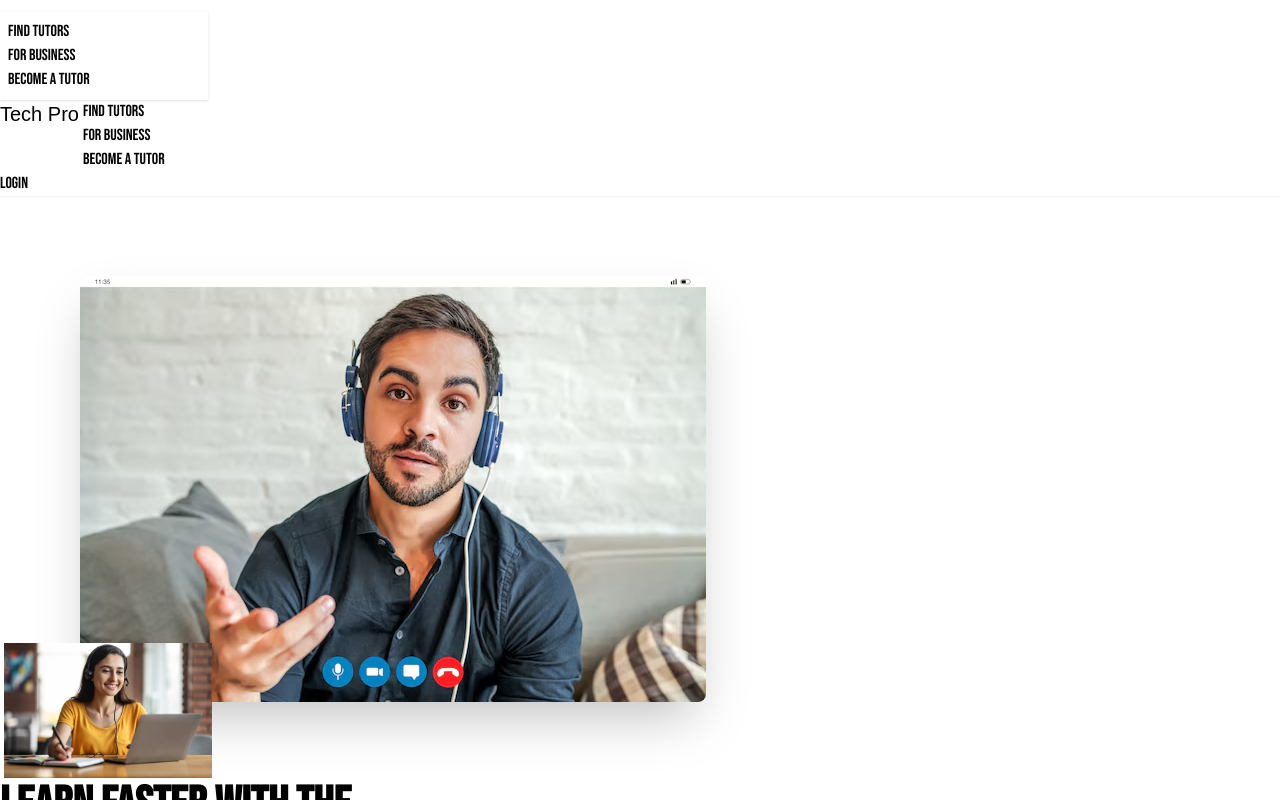
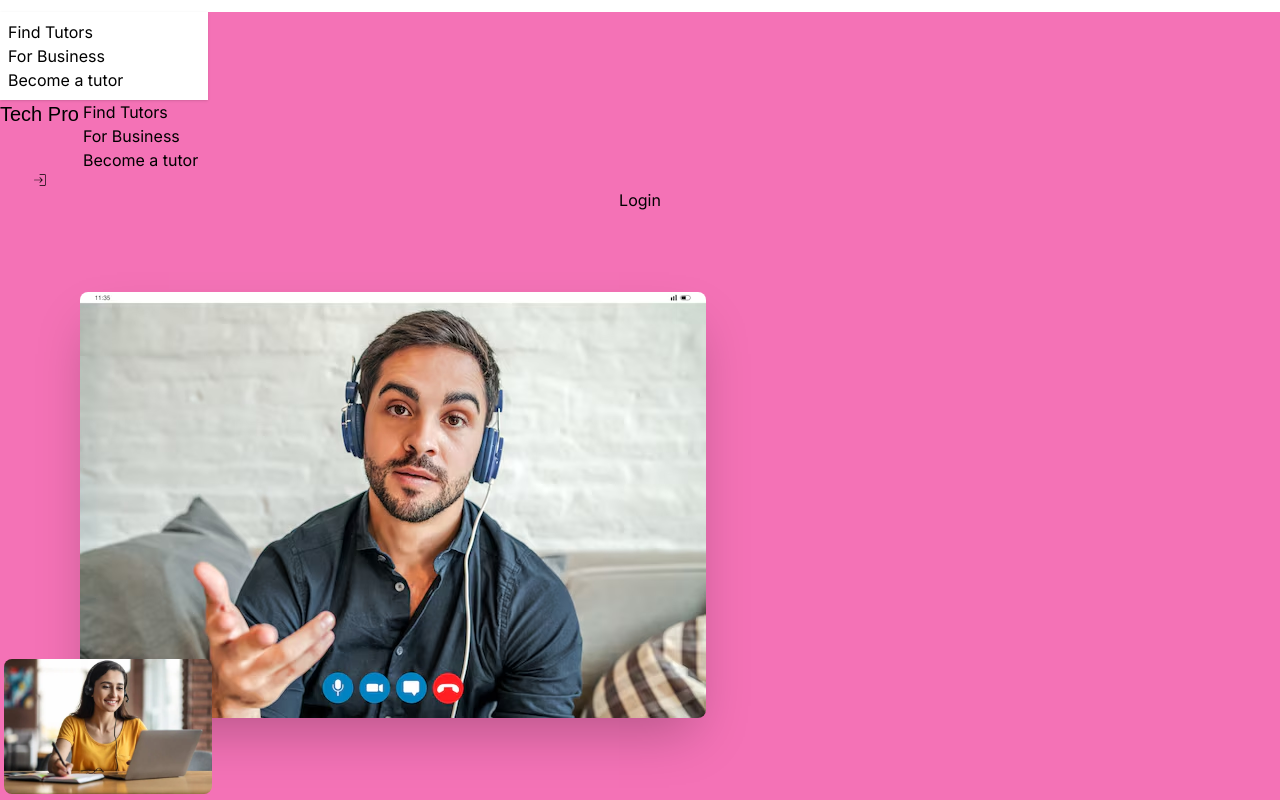
Before and after one commit to Captainboggey/Tech-Pro-Client, a React (Vite) app: page / in a window 1280 px wide. Shown: the top 800 px of the page. Built offline with nearby package versions, Linux system fonts and the light colour scheme; a web font is replaced by a local one.

Commit message:
refreshing works and added login page

```diff
--- a/package.json
+++ b/package.json
@@ -14,6 +14,7 @@
     "match-sorter": "^8.0.0",
     "react": "^19.0.0",
     "react-dom": "^19.0.0",
+    "react-icons": "^5.5.0",
     "react-router-dom": "^7.4.1",
     "sort-by": "^1.2.0"
   },
--- a/src/Components/Banner.jsx
+++ b/src/Components/Banner.jsx
@@ -1,22 +1,23 @@
 import React from 'react';
 import man from "../../public/man-on-video-call.avif"
 import woman from "../../public/woman-on-videocall.webp"
+import { FaArrowRight } from 'react-icons/fa';
 const Banner = () => {
     return (
-        <div className="hero bg-base-200 min-h-screen">
+        <div className="hero bg-pink-400  text-black min-h-screen">
             <div className="hero-content flex-col lg:flex-row-reverse">
-                <div className='lg:relative p-20  '>
+                <div className='lg:relative md:p-20  '>
                 <img
                     src={man}
-                    className="w-xl rounded-lg shadow-2xl" />
-                    <img src={woman} className='lg:absolute md:w-52 bottom-1 left-1' alt="" />
+                    className="lg:w-xl rounded-lg shadow-2xl" />
+                    <img src={woman} className='lg:absolute rounded-lg mt-4 lg:mt-0  md:w-52 bottom-1 left-1' alt="" />
                 </div>
                 <div>
                     <h1 className="text-5xl font-bold">Learn faster with the <br /> best1-on-1 language <br />tutor for you </h1>
                     <p className="py-6">
                        Take online lessons tailored to your level, budget and schedule
                     </p>
-                    <button className="btn btn-primary">Get Started</button>
+                    <button className="btn btn-primary md:px-28 bg-black border-none md:py-6 text-xl gap-2">Get Started <FaArrowRight /></button>
                 </div>
             </div>
         </div>
--- a/src/Components/Navbar.jsx
+++ b/src/Components/Navbar.jsx
@@ -1,4 +1,5 @@
 import React from 'react';
+import { CiLogin } from 'react-icons/ci';
 import { Link } from 'react-router-dom';
 
 const Navbar = () => {
@@ -8,7 +9,7 @@ const Navbar = () => {
      <Link><li><h1>Become a tutor</h1></li></Link>
     </>
     return (
-        <div className="navbar bg-base-100 shadow-sm">
+        <div className="navbar bg-pink-400 text-black shadow-sm">
             <div className="navbar-start">
                 <div className="dropdown">
                     <div tabIndex={0} role="button" className="btn btn-ghost lg:hidden">
@@ -16,7 +17,7 @@ const Navbar = () => {
                     </div>
                     <ul
                         tabIndex={0}
-                        className="menu menu-sm dropdown-content bg-base-100 rounded-box z-1 mt-3 w-52 p-2 shadow">
+                        className="menu menu-sm dropdown-content bg-white rounded-box z-1 mt-3 w-52 p-2 shadow">
                         {navLinks}
 
                     </ul>
@@ -32,7 +33,7 @@ const Navbar = () => {
             </div>
 
             <div className="navbar-end">
-                <a className="btn">Login</a>
+               <Link to={'/login'}> <h2 className="btn md:px-8 text-black bg-transparent border-1 text-center gap-3 "><CiLogin /> Login</h2></Link>
             </div>
         </div>
     );
--- /dev/null
+++ b/src/Pages/Login.jsx
@@ -0,0 +1,26 @@
+import React from 'react';
+
+const Login = () => {
+    return (
+        <div className="hero bg-base-200 min-h-screen">
+  <div className="hero-content ">
+
+    <div className="card bg-base-100 w-full max-w-sm shrink-0 shadow-2xl">
+      <div className="card-body">
+      <h2 className="text-left my-5 text-xl font-bold">Login</h2>
+        <fieldset className="fieldset">
+          <label className="fieldset-label">Email</label>
+          <input type="email" className="input" placeholder="Email" />
+          <label className="fieldset-label">Password</label>
+          <input type="password" className="input" placeholder="Password" />
+          <div><a className="link link-hover">Forgot password?</a></div>
+          <button className="btn btn-neutral mt-4">Login</button>
+        </fieldset>
+      </div>
+    </div>
+  </div>
+</div>
+    );
+};
+
+export default Login;
--- a/src/Routes/router.jsx
+++ b/src/Routes/router.jsx
@@ -1,6 +1,7 @@
 import { createBrowserRouter } from "react-router-dom";
 import Main from "../layout/main";
 import Home from "../Pages/Home";
+import Login from "../Pages/Login";
 
 
 
@@ -11,6 +12,9 @@ const router= createBrowserRouter([
         children:[{
             path:'/',
             element:<Home></Home>
+        },{
+            path:'/login',
+            element:<Login></Login>
         }]
 
 
--- a/src/index.css
+++ b/src/index.css
@@ -1,4 +1,4 @@
-@import url('https://fonts.googleapis.com/css2?family=Bebas+Neue&display=swap');
+@import url('https://fonts.googleapis.com/css2?family=Inter:ital,opsz,wght@0,14..32,100..900;1,14..32,100..900&display=swap');
 @import url('https://fonts.googleapis.com/css2?family=Bungee+Tint&display=swap');
 @import 'tailwindcss/base';
 @import 'tailwindcss/components';
@@ -8,6 +8,6 @@
 .font-bungee{
     font-family: "Bungee Tint", sans-serif;
 }
-.font-bebas{
-    font-family: "Bebas Neue", sans-serif;
+.font-inter{
+    font-family: "Inter", sans-serif;
 }
--- a/src/layout/Main.jsx
+++ b/src/layout/Main.jsx
@@ -4,7 +4,7 @@ import { Outlet } from 'react-router-dom';
 
 const main = () => {
     return (
-        <div className='font-bebas'>
+        <div className='font-inter'>
             <Navbar></Navbar>
             <Outlet></Outlet>
         </div>
```
Also changed, not shown: 1 other file (tests, documents, lock files or other folders).
